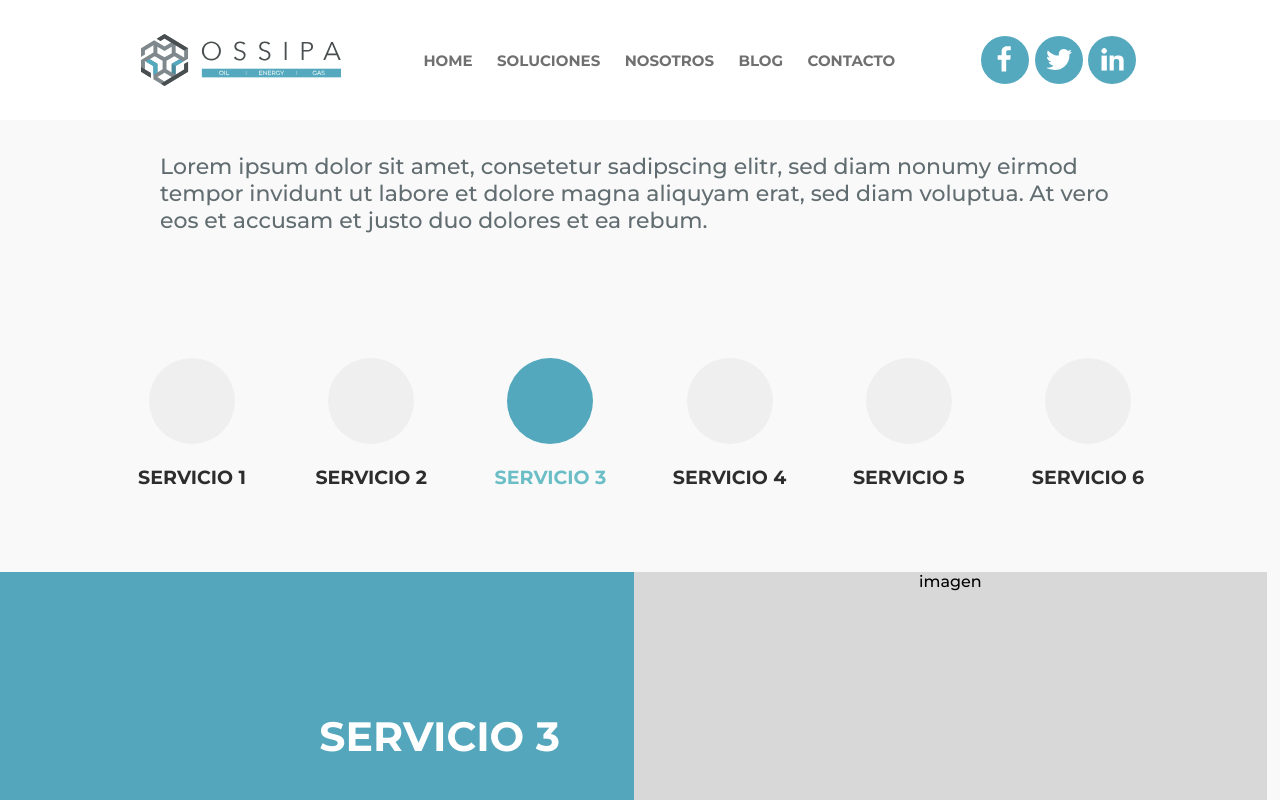
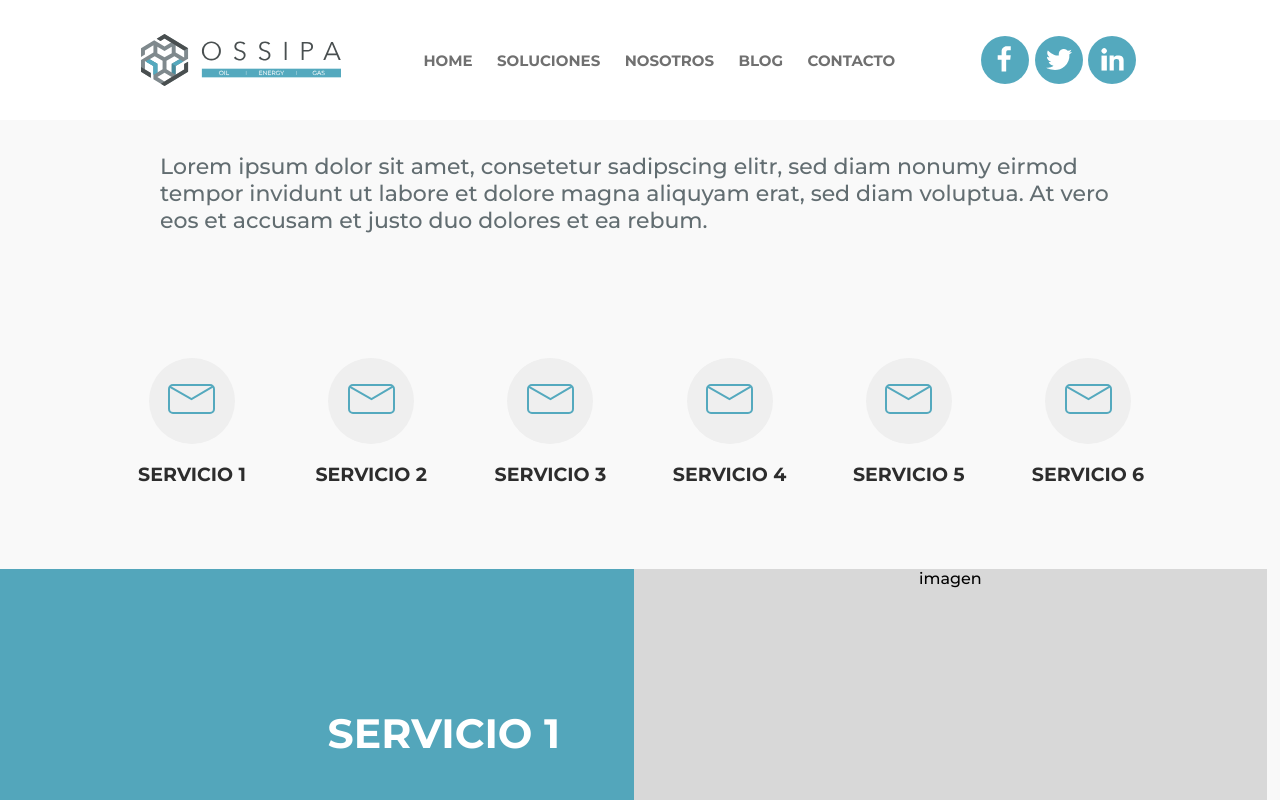
Before and after one commit to marquesin/proyectoossipa, a React (Create React App) app: page / in a window 1280 px wide. Both pictures are taken after a click on the button 191 px from the left and 2067 px from the top of the page. Shown: the part 1667-2467 px from the top of the page. Built offline with nearby package versions, Linux system fonts and the light colour scheme.

Commit message:
Interacciones e inicio de servicios.

```diff
--- a/src/Components/Home/ComoPodemosAyudar/ComoPodemosAyudar.css
+++ b/src/Components/Home/ComoPodemosAyudar/ComoPodemosAyudar.css
@@ -48,15 +48,20 @@ font-weight: 700;
     border:none;
     opacity: 1;
 }
+.buttonServiciosCPA:hover{
+    background-color: #1FBDC4;
+    width: 95px;
+    height: 95px;
+}
 .pServiciosCPA{
     color: #2D2D2D;
     font-weight: 700;
     opacity: 1;
     font-size: 19px;
 }
-#buttonSectPueba{
+/* #buttonSectPueba{
     background-color: #53A8BD;
-}
+} */
 #pSectPueba{
     color: #6BBEC6;
 }
@@ -67,12 +72,12 @@ font-weight: 700;
     height: 40vw;
 }
 
-.ServicioAmpliadoInfo{
+/* .ServicioAmpliadoInfo{
     width: 40%;
     background-color: #53A6BB;
     display: flex;
    /* justify-content: center; */
-    flex-direction: column;
+    /* flex-direction: column;
     padding: 5%;
 }
 .h4ServicioAmpliado{
@@ -92,10 +97,10 @@ font-weight: 700;
     font-size: 20px;
     text-align: left;
     font-weight: 500;
-}
+} */
 
-
+/*
 .ServicioAmpliadoFoto{
     width: 50%;
     background-color: #D8D8D8;
-}
+} */
--- a/src/Components/Home/ComoPodemosAyudar/ComoPodemosAyudar.js
+++ b/src/Components/Home/ComoPodemosAyudar/ComoPodemosAyudar.js
@@ -1,7 +1,24 @@
 import React from "react";
 import "./ComoPodemosAyudar.css";
+import iconN from "./images/iconServiciosNatural.svg";
+import iconC from "./images/iconServiciosClikeado.svg";
+import { useState } from "react";
+import Servicios from "./Servicios/Servicios";
 
 export default function ComoPodemosAyudar() {
+  const [hover, setHover] = useState(false);
+  const [despliega1, setDespliga1] = useState(false);
+  const [hover2, setHover2] = useState(false);
+  const [despliega2, setDespliga2] = useState(false);
+  const [hover3, setHover3] = useState(false);
+  const [despliega3, setDespliga3] = useState(false);
+  const [hover4, setHover4] = useState(false);
+  const [despliega4, setDespliga4] = useState(false);
+  const [hover5, setHover5] = useState(false);
+  const [despliega5, setDespliga5] = useState(false);
+  const [hover6, setHover6] = useState(false);
+  const [despliega6, setDespliga6] = useState(false);
+
   return (
     <section className="containerCPA">
       <h2 className="h2CPA">
@@ -15,48 +32,136 @@ export default function ComoPodemosAyudar() {
       </p>
       <div className="containerServiciosCPA">
         <div className="ServiciosCPA">
-          <button className="buttonServiciosCPA"></button>
+          <button
+            className="buttonServiciosCPA"
+            onMouseEnter={() => {
+              setHover(!hover);
+            }}
+            onMouseLeave={() => {
+              setHover(!hover);
+            }}
+            onClick={() => {
+              setDespliga1(!despliega1);
+            }}
+          >
+            <IconosCambiantesEnServicios hover={hover} />
+          </button>
           <p className="pServiciosCPA">SERVICIO 1</p>
         </div>
         <div className="ServiciosCPA">
-          <button className="buttonServiciosCPA"></button>
+          <button
+            className="buttonServiciosCPA"
+            onMouseEnter={() => {
+              setHover2(!hover2);
+            }}
+            onMouseLeave={() => {
+              setHover2(!hover2);
+            }}
+            onClick={() => {
+              setDespliga2(!despliega2);
+            }}
+          >
+            <IconosCambiantesEnServicios hover={hover2} />
+          </button>
           <p className="pServiciosCPA">SERVICIO 2</p>
         </div>
         <div className="ServiciosCPA">
-          <button className="buttonServiciosCPA" id="buttonSectPueba"></button>
-          <p className="pServiciosCPA" id="pSectPueba">
+          <button
+            className="buttonServiciosCPA"
+            id="buttonSectPueba"
+            onMouseEnter={() => {
+              setHover3(!hover3);
+            }}
+            onMouseLeave={() => {
+              setHover3(!hover3);
+            }}
+            onClick={() => {
+              setDespliga3(!despliega3);
+            }}
+          >
+            <IconosCambiantesEnServicios hover={hover3} />
+          </button>
+          <p
+            className="pServiciosCPA"
+            // id="pSectPueba"
+          >
             SERVICIO 3
           </p>
         </div>
         <div className="ServiciosCPA">
-          <button className="buttonServiciosCPA"></button>
+          <button
+            className="buttonServiciosCPA"
+            onMouseEnter={() => {
+              setHover4(!hover4);
+            }}
+            onMouseLeave={() => {
+              setHover4(!hover4);
+            }}
+            onClick={() => {
+              setDespliga4(!despliega4);
+            }}
+          >
+            <IconosCambiantesEnServicios hover={hover4} />
+          </button>
           <p className="pServiciosCPA">SERVICIO 4</p>
         </div>
         <div className="ServiciosCPA">
-          <button className="buttonServiciosCPA"></button>
+          <button
+            className="buttonServiciosCPA"
+            onMouseEnter={() => {
+              setHover5(!hover5);
+            }}
+            onMouseLeave={() => {
+              setHover5(!hover5);
+            }}
+            onClick={() => {
+              setDespliga5(!despliega5);
+            }}
+          >
+            <IconosCambiantesEnServicios hover={hover5} />
+          </button>
           <p className="pServiciosCPA">SERVICIO 5</p>
         </div>
         <div className="ServiciosCPA">
-          <button className="buttonServiciosCPA"></button>
+          <button
+            className="buttonServiciosCPA"
+            onMouseEnter={() => {
+              setHover6(!hover6);
+            }}
+            onMouseLeave={() => {
+              setHover6(!hover6);
+            }}
+            onClick={() => {
+              setDespliga6(!despliega6);
+            }}
+          >
+            <IconosCambiantesEnServicios hover={hover6} />
+          </button>
           <p className="pServiciosCPA">SERVICIO 6</p>
         </div>
       </div>
-      <div className="servicioAmpliado">
-        <div className="ServicioAmpliadoInfo">
-          <h4 className="h4ServicioAmpliado">SERVICIO 3</h4>
-          <p className="pServicioAmpliado">
-            Lorem ipsum dolor sit amet, consetetur sadipscing elitr, sed diam
-            nonumy eirmod tempor invidunt ut labore et dolore magna aliquyam
-            erat, sed diam voluptua. At vero eos et accusam et justo duo dolores
-            et ea rebum. Stet clita kasd gubergren, no sea takimata sanctus est
-            Lorem ipsum dolor sit amet. Lorem ipsum dolor sit amet, consetetur
-            sadipscing elitr, sed diam nonumy eirmod tempor invidunt ut labore
-            et dolore magna aliquyam erat, sed diam voluptua. At vero eos et
-            accusam et justo duo
-          </p>
-        </div>
-        <div className="ServicioAmpliadoFoto">imagen</div>
-      </div>
+      <Servicios
+        despliega1={despliega1}
+        despliega2={despliega2}
+        despliega3={despliega3}
+        despliega4={despliega4}
+        despliega5={despliega5}
+        despliega6={despliega6}
+      />
     </section>
   );
 }
+
+function IconosCambiantesEnServicios(props) {
+  return (
+    <>
+      {props.hover ? (
+        <img src={iconC} alt="icon" className="icon" />
+      ) : props.hover === false ? (
+        <img src={iconN} alt="icon" className="icon" />
+      ) : (
+        ""
+      )}
+    </>
+  );
+}
--- /dev/null
+++ b/src/Components/Home/ComoPodemosAyudar/Servicios/Servicios.css
@@ -0,0 +1,32 @@
+.ServicioAmpliadoInfo{
+    width: 40%;
+    background-color: #53A6BB;
+    display: flex;
+   /* justify-content: center; */
+    flex-direction: column;
+    padding: 5%;
+}
+.h4ServicioAmpliado{
+    font-size: 41px;
+    font-weight: 700;
+    color: #FFFFFF;
+    opacity: 1;
+    letter-spacing: 0px;
+    margin-top: 15%;
+    text-align: right;
+    margin-right: 2%;
+}
+.pServicioAmpliado{
+    height: 500px;
+    color: #FFFFFF;
+    opacity: 1;
+    font-size: 20px;
+    text-align: left;
+    font-weight: 500;
+}
+
+
+.ServicioAmpliadoFoto{
+    width: 50%;
+    background-color: #D8D8D8;
+}
--- /dev/null
+++ b/src/Components/Home/ComoPodemosAyudar/Servicios/Servicios.js
@@ -0,0 +1,131 @@
+import React from "react";
+import "./Servicios.css";
+
+export default function Servicios(props) {
+  return (
+    <section>
+      {/* SERVICIO 1 */}
+      {props.despliega1 ? (
+        <div className="servicioAmpliado">
+          <div className="ServicioAmpliadoInfo">
+            <h4 className="h4ServicioAmpliado">SERVICIO 1</h4>
+            <p className="pServicioAmpliado">
+              Lorem ipsum dolor sit amet, consetetur sadipscing elitr, sed diam
+              nonumy eirmod tempor invidunt ut labore et dolore magna aliquyam
+              erat, sed diam voluptua. At vero eos et accusam et justo duo
+              dolores et ea rebum. Stet clita kasd gubergren, no sea takimata
+              sanctus est Lorem ipsum dolor sit amet. Lorem ipsum dolor sit
+              amet, consetetur sadipscing elitr, sed diam nonumy eirmod tempor
+              invidunt ut labore et dolore magna aliquyam erat, sed diam
+              voluptua. At vero eos et accusam et justo duo
+            </p>
+          </div>
+          <div className="ServicioAmpliadoFoto">imagen</div>
+        </div>
+      ) : props.despliega2 ? (
+        //   {/* SERVICIO 1 */}
+
+        //   {/* SERVICIO 2 */}
+        <div className="servicioAmpliado">
+          <div className="ServicioAmpliadoInfo">
+            <h4 className="h4ServicioAmpliado">SERVICIO 2</h4>
+            <p className="pServicioAmpliado">
+              Lorem ipsum dolor sit amet, consetetur sadipscing elitr, sed diam
+              nonumy eirmod tempor invidunt ut labore et dolore magna aliquyam
+              erat, sed diam voluptua. At vero eos et accusam et justo duo
+              dolores et ea rebum. Stet clita kasd gubergren, no sea takimata
+              sanctus est Lorem ipsum dolor sit amet. Lorem ipsum dolor sit
+              amet, consetetur sadipscing elitr, sed diam nonumy eirmod tempor
+              invidunt ut labore et dolore magna aliquyam erat, sed diam
+              voluptua. At vero eos et accusam et justo duo
+            </p>
+          </div>
+          <div className="ServicioAmpliadoFoto">imagen</div>
+        </div>
+      ) : props.despliega3 ? (
+        //   {/* SERVICIO 2 */}
+
+        //   {/* SERVICIO 3 */}
+        <div className="servicioAmpliado">
+          <div className="ServicioAmpliadoInfo">
+            <h4 className="h4ServicioAmpliado">SERVICIO 3</h4>
+            <p className="pServicioAmpliado">
+              Lorem ipsum dolor sit amet, consetetur sadipscing elitr, sed diam
+              nonumy eirmod tempor invidunt ut labore et dolore magna aliquyam
+              erat, sed diam voluptua. At vero eos et accusam et justo duo
+              dolores et ea rebum. Stet clita kasd gubergren, no sea takimata
+              sanctus est Lorem ipsum dolor sit amet. Lorem ipsum dolor sit
+              amet, consetetur sadipscing elitr, sed diam nonumy eirmod tempor
+              invidunt ut labore et dolore magna aliquyam erat, sed diam
+              voluptua. At vero eos et accusam et justo duo
+            </p>
+          </div>
+          <div className="ServicioAmpliadoFoto">imagen</div>
+        </div>
+      ) : props.despliega4 ? (
+        //   {/* SERVICIO 3 */}
+
+        //   {/* SERVICIO 4 */}
+        <div className="servicioAmpliado">
+          <div className="ServicioAmpliadoInfo">
+            <h4 className="h4ServicioAmpliado">SERVICIO 4</h4>
+            <p className="pServicioAmpliado">
+              Lorem ipsum dolor sit amet, consetetur sadipscing elitr, sed diam
+              nonumy eirmod tempor invidunt ut labore et dolore magna aliquyam
+              erat, sed diam voluptua. At vero eos et accusam et justo duo
+              dolores et ea rebum. Stet clita kasd gubergren, no sea takimata
+              sanctus est Lorem ipsum dolor sit amet. Lorem ipsum dolor sit
+              amet, consetetur sadipscing elitr, sed diam nonumy eirmod tempor
+              invidunt ut labore et dolore magna aliquyam erat, sed diam
+              voluptua. At vero eos et accusam et justo duo
+            </p>
+          </div>
+          <div className="ServicioAmpliadoFoto">imagen</div>
+        </div>
+      ) : props.despliega5 ? (
+        //   {/* SERVICIO 4 */}
+
+        //   {/* SERVICIO 5 */}
+        <div className="servicioAmpliado">
+          <div className="ServicioAmpliadoInfo">
+            <h4 className="h4ServicioAmpliado">SERVICIO 5</h4>
+            <p className="pServicioAmpliado">
+              Lorem ipsum dolor sit amet, consetetur sadipscing elitr, sed diam
+              nonumy eirmod tempor invidunt ut labore et dolore magna aliquyam
+              erat, sed diam voluptua. At vero eos et accusam et justo duo
+              dolores et ea rebum. Stet clita kasd gubergren, no sea takimata
+              sanctus est Lorem ipsum dolor sit amet. Lorem ipsum dolor sit
+              amet, consetetur sadipscing elitr, sed diam nonumy eirmod tempor
+              invidunt ut labore et dolore magna aliquyam erat, sed diam
+              voluptua. At vero eos et accusam et justo duo
+            </p>
+          </div>
+          <div className="ServicioAmpliadoFoto">imagen</div>
+        </div>
+      ) : props.despliega6 ? (
+        //   {/* SERVICIO 5 */}
+
+        //   {/* SERVICIO 6 */}
+        <div className="servicioAmpliado">
+          <div className="ServicioAmpliadoInfo">
+            <h4 className="h4ServicioAmpliado">SERVICIO 6</h4>
+            <p className="pServicioAmpliado">
+              Lorem ipsum dolor sit amet, consetetur sadipscing elitr, sed diam
+              nonumy eirmod tempor invidunt ut labore et dolore magna aliquyam
+              erat, sed diam voluptua. At vero eos et accusam et justo duo
+              dolores et ea rebum. Stet clita kasd gubergren, no sea takimata
+              sanctus est Lorem ipsum dolor sit amet. Lorem ipsum dolor sit
+              amet, consetetur sadipscing elitr, sed diam nonumy eirmod tempor
+              invidunt ut labore et dolore magna aliquyam erat, sed diam
+              voluptua. At vero eos et accusam et justo duo
+            </p>
+          </div>
+          <div className="ServicioAmpliadoFoto">imagen</div>
+        </div>
+      ) : (
+        ""
+      )}
+      {/* SERVICIO 6 */}
+    </section>
+  );
+}
--- a/src/Components/Home/Contactenos/Contactenos.css
+++ b/src/Components/Home/Contactenos/Contactenos.css
@@ -77,6 +77,10 @@
     letter-spacing: 0px;
     text-shadow: 0px 3px 50px #4B4B4BE8;
 }
+.buttonEnviarMayorInfo:hover{
+    background-color:  #313639;
+}
+
 .conocenos{
     width: 70%;
     margin-top: 9%;
--- a/src/Container/Container.js
+++ b/src/Container/Container.js
@@ -1,7 +1,7 @@
 import React from "react";
 import "./Container.css";
 import Home from "../Components/Home/Home.js";
-import { BrowserRouter as Router, Switch, Route, Link } from "react-router-dom";
+import { BrowserRouter as Router, Switch, Route } from "react-router-dom";
 import Nosotros from "../Components/Nosotros/Nosotros.js";
 import Contacto from "../Components/Contacto/Contacto.js";
 
```
Also changed, not shown: src/Components/Header/Header.css (+11 -0 lines), src/Components/Home/Banner/Banner.css (+12 -2 lines), src/Components/Home/ComoPodemosAyudar/images/iconServiciosClikeado.svg (added), src/Components/Home/ComoPodemosAyudar/images/iconServiciosNatural.svg (added).
